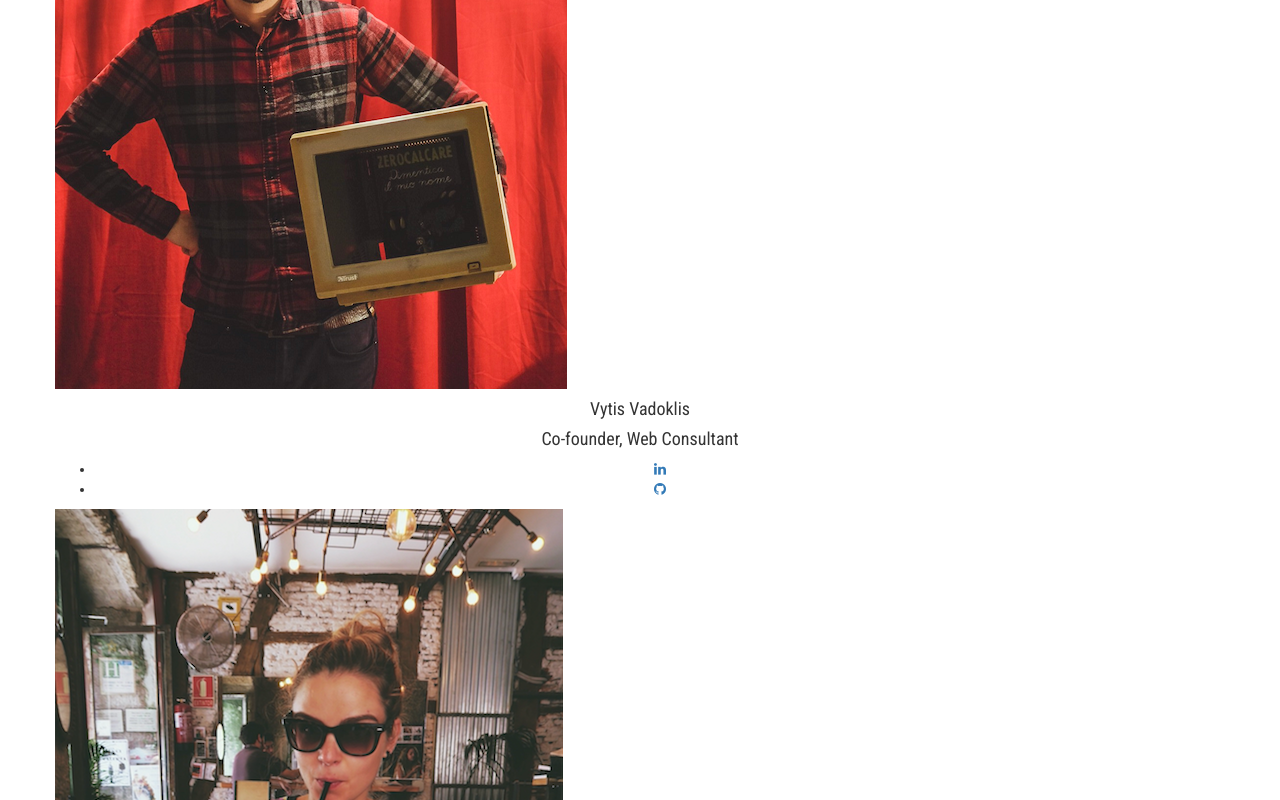
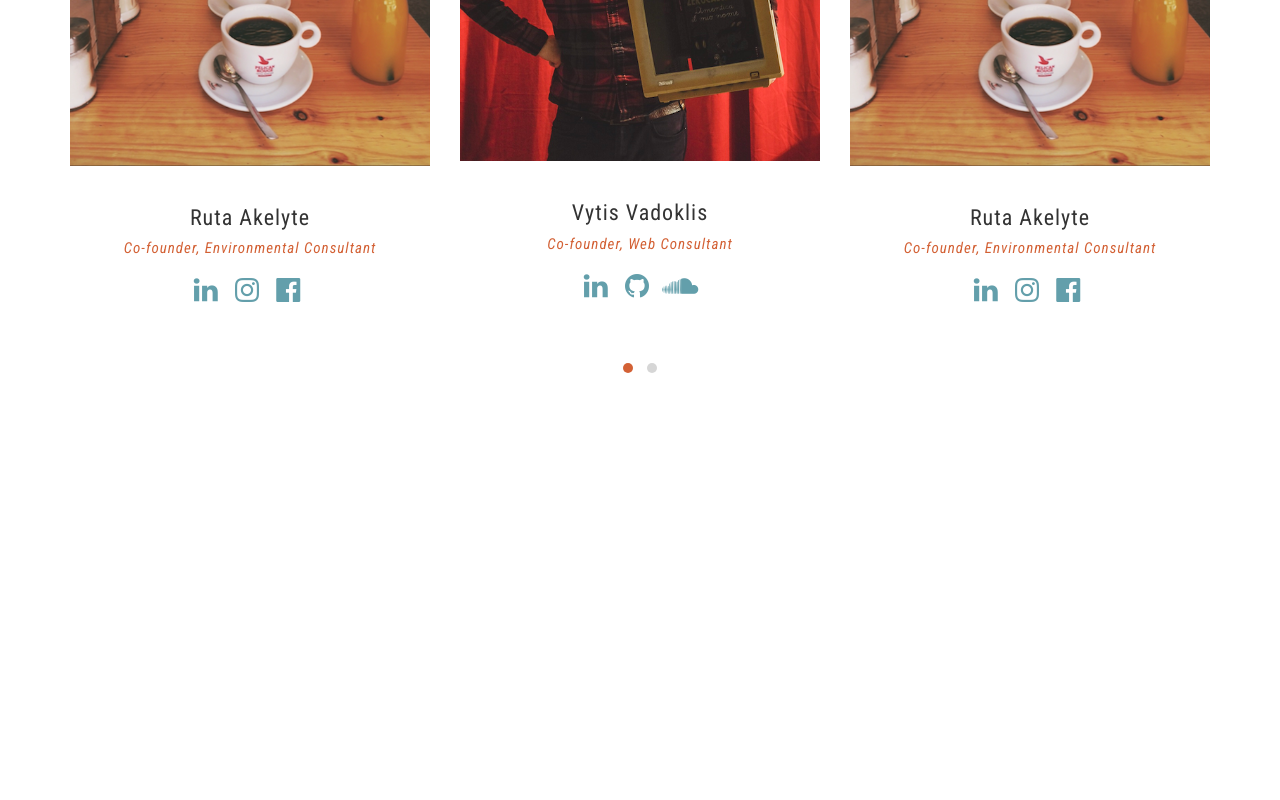
Before and after one commit to VytisVA/Gruvy, a plain HTML site: page index.html in a window 1280 px wide. Shown: the part 3339-4139 px from the top of the page. Drawn offline with Linux system fonts and the light colour scheme.

Commit message:
Add carousel slider effect using jQuery and CSS for Our Team section

```diff
--- /dev/null
+++ b/css/owl-carousel/owl.theme.default.min.css
@@ -0,0 +1,6 @@
+/**
+ * Owl Carousel v2.3.4
+ * Copyright 2013-2018 David Deutsch
+ * Licensed under: SEE LICENSE IN https://github.com/OwlCarousel2/OwlCarousel2/blob/master/LICENSE
+ */
+.owl-theme .owl-dots,.owl-theme .owl-nav{text-align:center;-webkit-tap-highlight-color:transparent}.owl-theme .owl-nav{margin-top:10px}.owl-theme .owl-nav [class*=owl-]{color:#FFF;font-size:14px;margin:5px;padding:4px 7px;background:#D6D6D6;display:inline-block;cursor:pointer;border-radius:3px}.owl-theme .owl-nav [class*=owl-]:hover{background:#869791;color:#FFF;text-decoration:none}.owl-theme .owl-nav .disabled{opacity:.5;cursor:default}.owl-theme .owl-nav.disabled+.owl-dots{margin-top:10px}.owl-theme .owl-dots .owl-dot{display:inline-block;zoom:1}.owl-theme .owl-dots .owl-dot span{width:10px;height:10px;margin:5px 7px;background:#D6D6D6;display:block;-webkit-backface-visibility:visible;transition:opacity .2s ease;border-radius:30px}.owl-theme .owl-dots .owl-dot.active span,.owl-theme .owl-dots .owl-dot:hover span{background:#D36135}
--- a/css/style.css
+++ b/css/style.css
@@ -209,3 +209,52 @@ p {
     transform: scale(1.3);
     cursor: zoom-in;
 }
+
+.team-member {
+    margin: 0 15px;
+}
+
+.team-member-info {
+    padding: 10px 0 30px 0;
+}
+
+h4.team-member-name {
+    font-size: 22px;
+    font-weight: 400;
+    letter-spacing: 1px;
+    padding-top: 20px;
+}
+
+h4.team-member-designation {
+    color: #D36135;
+    font-size: 15px;
+    font-weight: 400;
+    font-style: italic;
+    letter-spacing: 1px;
+    margin-top: 5px;
+}
+
+.social-list {
+    padding-left: 0;
+}
+
+.social-list li {
+    list-style: none;
+    display: inline-block;
+    width: 32px;
+    height: 32px;
+    margin-right: 6px;
+    margin-top: 10px;
+}
+
+.social-icon i {
+    font-size: 28px;
+}
+
+.icon-gray i {
+    color: #639FAB;
+}
+
+.social-icon i:hover {
+    color: #D36135;
+}
--- a/index.html
+++ b/index.html
@@ -12,6 +12,8 @@
     <link rel="stylesheet" href="css/bootstrap/bootstrap.min.css">
     <link rel="stylesheet" href="css/animate/animate.css">
     <link rel="stylesheet" href="css/magnific-popup/magnific-popup.css">
+    <link rel="stylesheet" href="css/owl-carousel/owl.carousel.min.css">
+    <link rel="stylesheet" href="css/owl-carousel/owl.theme.default.min.css">
     <link rel="stylesheet" type="text/css" media="screen" href="css/style.css">
 
 </head>
@@ -131,7 +133,8 @@
                             <div class="service-item-description">
 
                                 <p>We make mobile application to run on various mobile platforms, like Apple’s iOS, and Google’s
-                                    Android.</p>
+                                    Android.
+                                </p>
 
                             </div>
 
@@ -367,7 +370,7 @@
 
                 <div class="col-md-12">
 
-                    <div id="team-members">
+                    <div id="team-members" class="owl-carousel owl-theme">
 
                         <div class="team-member">
                             <img src="img/team/vytisweb.png" class="img-responsive" alt="team member">
@@ -375,8 +378,21 @@
                                 <h4 class="team-member-name"> Vytis Vadoklis </h4>
                                 <h4 class="team-member-designation"> Co-founder, Web Consultant </h4>
                                 <ul class="social-list">
-                                    <li><a href="https://www.linkedin.com/in/vytis-vadoklis-b1a5aa48/" class="social-icon icon-gray"><i class="fa fa-linkedin"></i></a></li>
-                                    <li><a href="https://www.linkedin.com/in/vytis-vadoklis-b1a5aa48/" class="social-icon icon-gray"><i class="fa fa-github"></i></a></li>
+                                    <li>
+                                        <a href="https://www.linkedin.com/in/vytis-vadoklis-b1a5aa48/" class="social-icon icon-gray">
+                                            <i class="fa fa-linkedin"></i>
+                                        </a>
+                                    </li>
+                                    <li>
+                                        <a href="https://www.linkedin.com/in/vytis-vadoklis-b1a5aa48/" class="social-icon icon-gray">
+                                            <i class="fa fa-github"></i>
+                                        </a>
+                                    </li>
+                                    <li>
+                                        <a href="https://soundcloud.com/vytisva" class="social-icon icon-gray">
+                                            <i class="fa fa-soundcloud"></i>
+                                        </a>
+                                    </li>
                                 </ul>
                             </div>
                         </div>
@@ -386,8 +402,21 @@
                                 <h4 class="team-member-name"> Ruta Akelyte </h4>
                                 <h4 class="team-member-designation"> Co-founder, Environmental Consultant </h4>
                                 <ul class="social-list">
-                                    <li><a href="https://www.linkedin.com/in/ruta-akelyte-a0188050/" class="social-icon icon-gray"><i class="fa fa-linkedin"></i></a></li>
-                                    <li><a href="https://www.instagram.com/rutakelyte/" class="social-icon icon-gray"><i class="fa fa-instagram"></i></a></li>
+                                    <li>
+                                        <a href="https://www.linkedin.com/in/ruta-akelyte-a0188050/" class="social-icon icon-gray">
+                                            <i class="fa fa-linkedin"></i>
+                                        </a>
+                                    </li>
+                                    <li>
+                                        <a href="https://www.instagram.com/rutakelyte/" class="social-icon icon-gray">
+                                            <i class="fa fa-instagram"></i>
+                                        </a>
+                                    </li>
+                                    <li>
+                                        <a href="https://www.facebook.com/ruta.akelyte" class="social-icon icon-gray">
+                                            <i class="fa fa-facebook-official"></i>
+                                        </a>
+                                    </li>
                                 </ul>
                             </div>
                         </div>
@@ -397,8 +426,21 @@
                                 <h4 class="team-member-name"> Vytis Vadoklis </h4>
                                 <h4 class="team-member-designation"> Co-founder, Web Consultant </h4>
                                 <ul class="social-list">
-                                    <li><a href="https://www.linkedin.com/in/vytis-vadoklis-b1a5aa48/" class="social-icon icon-gray"><i class="fa fa-linkedin"></i></a></li>
-                                    <li><a href="https://www.linkedin.com/in/vytis-vadoklis-b1a5aa48/" class="social-icon icon-gray"><i class="fa fa-github"></i></a></li>
+                                    <li>
+                                        <a href="https://www.linkedin.com/in/vytis-vadoklis-b1a5aa48/" class="social-icon icon-gray">
+                                            <i class="fa fa-linkedin"></i>
+                                        </a>
+                                    </li>
+                                    <li>
+                                        <a href="https://www.linkedin.com/in/vytis-vadoklis-b1a5aa48/" class="social-icon icon-gray">
+                                            <i class="fa fa-github"></i>
+                                        </a>
+                                    </li>
+                                    <li>
+                                        <a href="https://soundcloud.com/vytisva" class="social-icon icon-gray">
+                                            <i class="fa fa-soundcloud"></i>
+                                        </a>
+                                    </li>
                                 </ul>
                             </div>
                         </div>
@@ -408,8 +450,45 @@
                                 <h4 class="team-member-name"> Ruta Akelyte </h4>
                                 <h4 class="team-member-designation"> Co-founder, Environmental Consultant </h4>
                                 <ul class="social-list">
-                                    <li><a href="https://www.linkedin.com/in/ruta-akelyte-a0188050/" class="social-icon icon-gray"><i class="fa fa-linkedin"></i></a></li>
-                                    <li><a href="https://www.instagram.com/rutakelyte/" class="social-icon icon-gray"><i class="fa fa-instagram"></i></a></li>
+                                    <li>
+                                        <a href="https://www.linkedin.com/in/ruta-akelyte-a0188050/" class="social-icon icon-gray">
+                                            <i class="fa fa-linkedin"></i>
+                                        </a>
+                                    </li>
+                                    <li>
+                                        <a href="https://www.instagram.com/rutakelyte/" class="social-icon icon-gray">
+                                            <i class="fa fa-instagram"></i>
+                                        </a>
+                                    </li>
+                                    <li>
+                                        <a href="https://www.facebook.com/ruta.akelyte" class="social-icon icon-gray">
+                                            <i class="fa fa-facebook-official"></i>
+                                        </a>
+                                    </li>
+                                </ul>
+                            </div>
+                        </div>
+                        <div class="team-member">
+                            <img src="img/team/vytisweb.png" class="img-responsive" alt="team member">
+                            <div class="team-member-info text-center">
+                                <h4 class="team-member-name"> Vytis Vadoklis </h4>
+                                <h4 class="team-member-designation"> Co-founder, Web Consultant </h4>
+                                <ul class="social-list">
+                                    <li>
+                                        <a href="https://www.linkedin.com/in/vytis-vadoklis-b1a5aa48/" class="social-icon icon-gray">
+                                            <i class="fa fa-linkedin"></i>
+                                        </a>
+                                    </li>
+                                    <li>
+                                        <a href="https://www.linkedin.com/in/vytis-vadoklis-b1a5aa48/" class="social-icon icon-gray">
+                                            <i class="fa fa-github"></i>
+                                        </a>
+                                    </li>
+                                    <li>
+                                        <a href="https://soundcloud.com/vytisva" class="social-icon icon-gray">
+                                            <i class="fa fa-soundcloud"></i>
+                                        </a>
+                                    </li>
                                 </ul>
                             </div>
                         </div>
@@ -477,6 +556,7 @@
     <script src="js/bootsrap/bootstrap.min.js"></script>
     <script src="js/wow/wow.min.js"></script>
     <script src="js/magnific-popup/jquery.magnific-popup.min.js"></script>
+    <script src="js/owl-carousel/owl.carousel.min.js"></script>
     <script src="js/custom.js"></script>
 
 </body>
--- a/js/custom.js
+++ b/js/custom.js
@@ -1,8 +1,8 @@
-$(function() {
+$(function () {
     new WOW().init();
 });
 
-$(function(){
+$(function () {
     $("#work").magnificPopup({
         delegate: 'a',
         type: 'image',
@@ -11,3 +11,15 @@ $(function(){
         }
     });
 });
+
+$(function () {
+
+    $("#team-members").owlCarousel({
+        items: 3,
+        autoplay: true,
+        smartSpeed: 700,
+        loop: true,
+        autoPlayHoverPause: true
+    });
+
+});
```
Also changed, not shown: css/owl-carousel/owl.carousel.min.css (added), js/owl-carousel/owl.carousel.min.js (added), 1 other file. Lines whose indentation alone changed are shown as unchanged.
